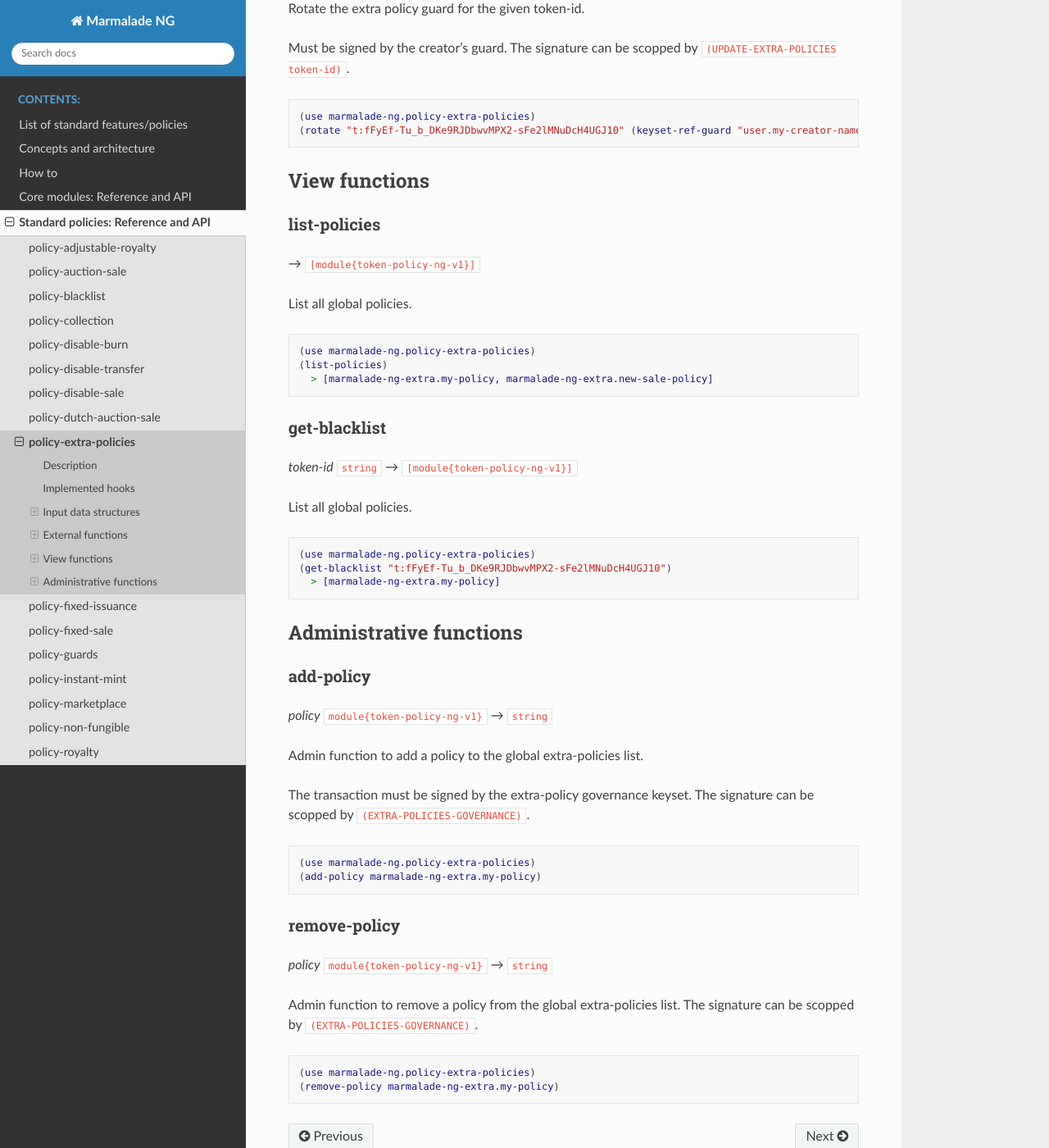
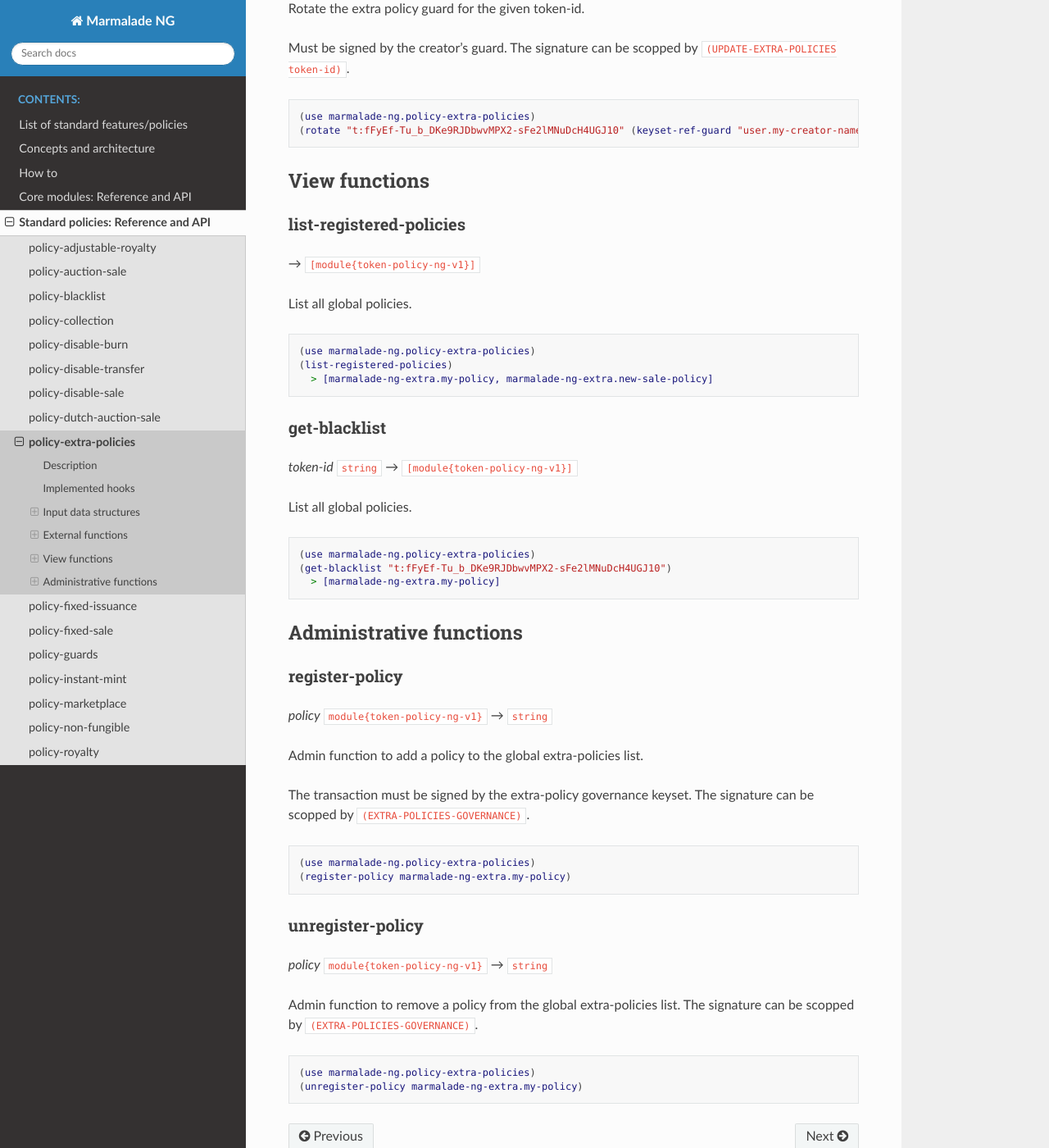
Before and after one commit to Marmalade-NG/marmalade-ng, a Sphinx documentation site: the page built from doc/source/policy-extra-policies.rst, in a window 1280 px wide and 1400 px high, scrolled down 2095 px. Shown: the whole window at 82% size. Built offline with Sphinx 7.4.7 and the Read the Docs theme 2.0.0, drawn with Linux system fonts in a browser that asks for light colours.

Commit message:
Rename add-policy/remove-policy to register-policy / unregister-policy

```diff
--- a/doc/source/policy-extra-policies.rst
+++ b/doc/source/policy-extra-policies.rst
@@ -115,8 +115,8 @@ by ``(UPDATE-EXTRA-POLICIES token-id)``.
 
 View functions
 ^^^^^^^^^^^^^^
-list-policies
-~~~~~~~~~~~~~
+list-registered-policies
+~~~~~~~~~~~~~~~~~~~~~~~~
 *→* ``[module{token-policy-ng-v1}]``
 
 List all global policies.
@@ -124,7 +124,7 @@ List all global policies.
 .. code:: lisp
 
   (use marmalade-ng.policy-extra-policies)
-  (list-policies)
+  (list-registered-policies)
     > [marmalade-ng-extra.my-policy, marmalade-ng-extra.new-sale-policy]
 
 get-blacklist
@@ -144,8 +144,8 @@ List all global policies.
 
 Administrative functions
 ^^^^^^^^^^^^^^^^^^^^^^^^
-add-policy
-~~~~~~~~~~
+register-policy
+~~~~~~~~~~~~~~~
 *policy* ``module{token-policy-ng-v1}`` *→* ``string``
 
 Admin function to add a policy to the global extra-policies list.
@@ -156,11 +156,11 @@ The signature can be scopped by ``(EXTRA-POLICIES-GOVERNANCE)``.
 .. code:: lisp
 
   (use marmalade-ng.policy-extra-policies)
-  (add-policy marmalade-ng-extra.my-policy)
+  (register-policy marmalade-ng-extra.my-policy)
 
 
-remove-policy
-~~~~~~~~~~~~~
+unregister-policy
+~~~~~~~~~~~~~~~~~
 *policy* ``module{token-policy-ng-v1}`` *→* ``string``
 
 Admin function to remove a policy from the global extra-policies list.
@@ -169,4 +169,4 @@ The signature can be scopped by ``(EXTRA-POLICIES-GOVERNANCE)``.
 .. code:: lisp
 
   (use marmalade-ng.policy-extra-policies)
-  (remove-policy marmalade-ng-extra.my-policy)
+  (unregister-policy marmalade-ng-extra.my-policy)
```
Also changed, not shown: doc/source/diagrams/marmalade_ng_extra.svg, 3 other files.
